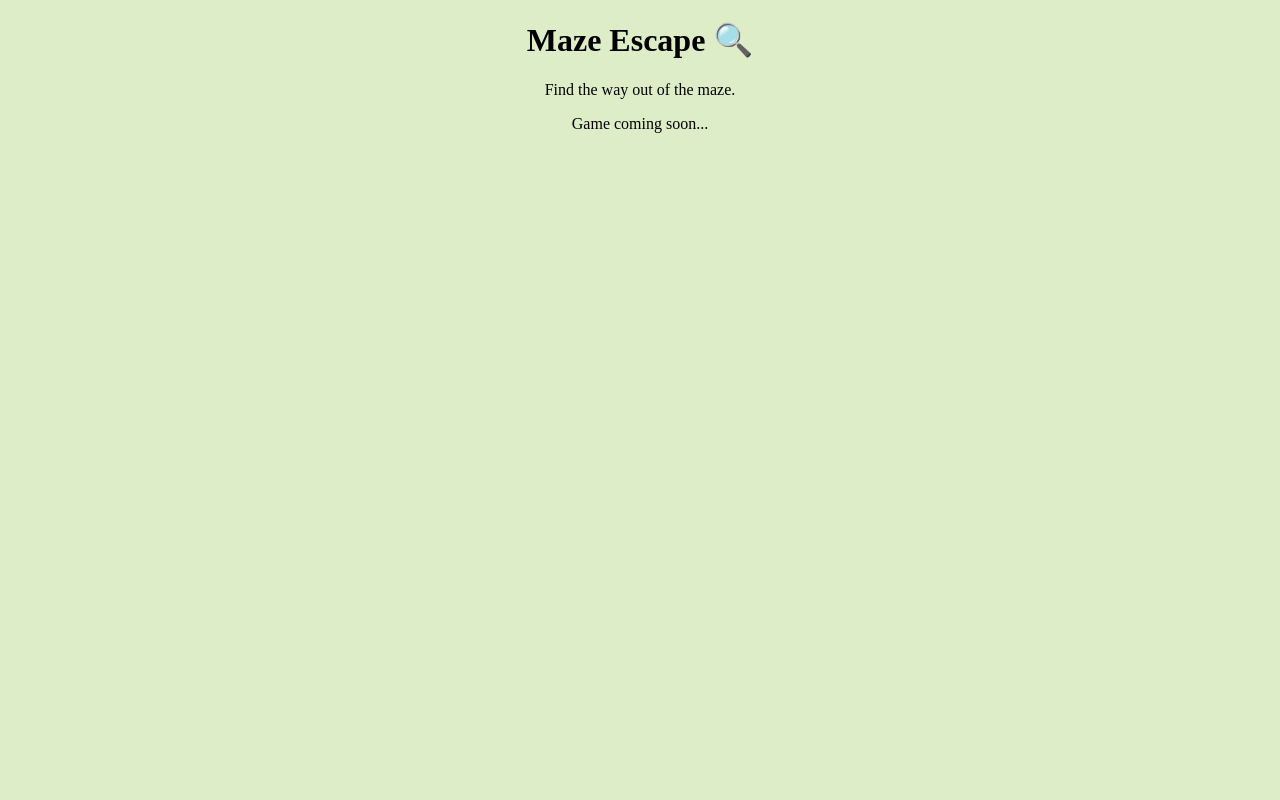
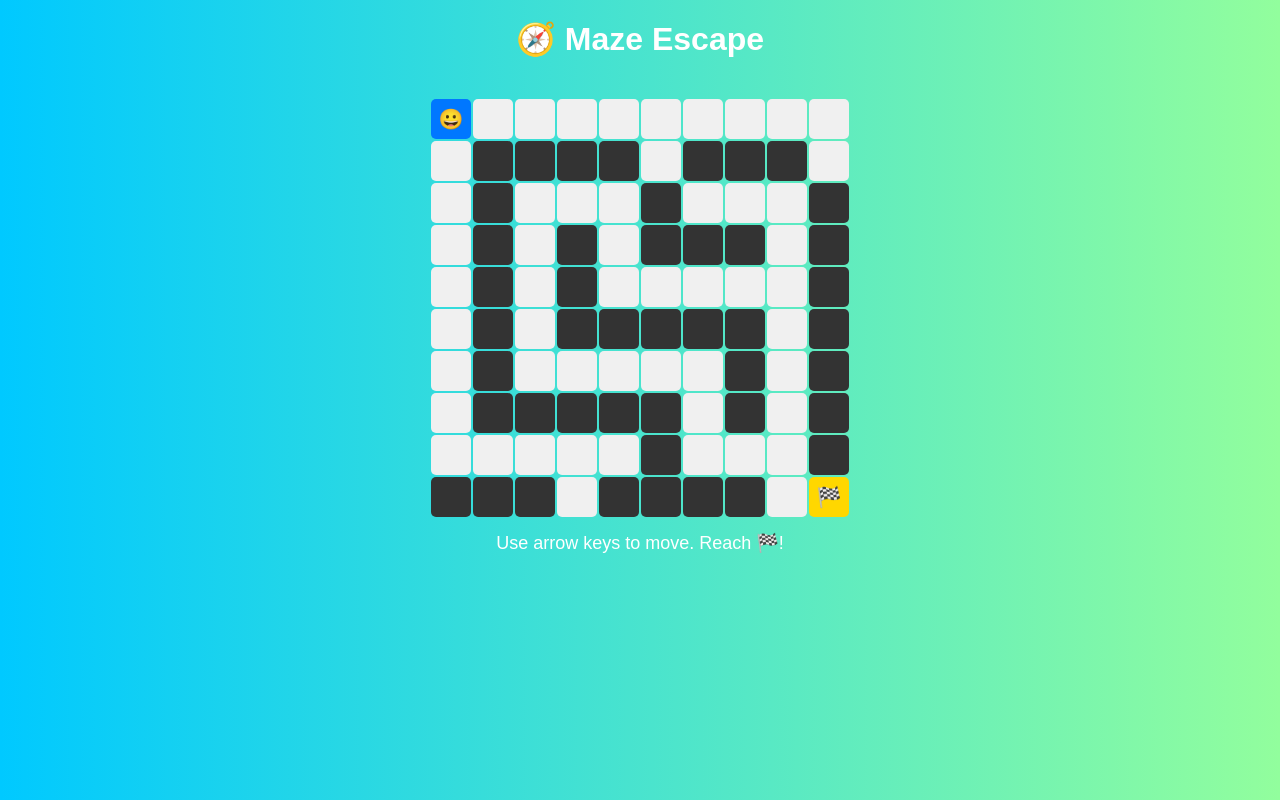
Before and after one commit to Gurman475/Gurman-games, a plain HTML site: page Game11.html in a window 1280 px wide. Drawn offline with Linux system fonts and the light colour scheme.

Commit message:
Update Game11.html

```diff
--- a/Game11.html
+++ b/Game11.html
@@ -1,17 +1,137 @@
 <!DOCTYPE html>
-<html>
+<html lang="en">
 <head>
-  <title>Maze Escape</title>
+  <meta charset="UTF-8">
+  <title>Game 11: Maze Escape</title>
   <style>
     body {
-      background: #dcedc8;
+      margin: 0;
+      background: linear-gradient(to right, #00c9ff, #92fe9d);
+      font-family: 'Arial', sans-serif;
+      display: flex;
+      flex-direction: column;
+      align-items: center;
+    }
+
+    h1 {
+      color: #fff;
+      margin-top: 20px;
+    }
+
+    #maze {
+      display: grid;
+      grid-template-columns: repeat(10, 40px);
+      grid-template-rows: repeat(10, 40px);
+      gap: 2px;
+      margin-top: 20px;
+    }
+
+    .cell {
+      width: 40px;
+      height: 40px;
+      background-color: #f0f0f0;
       text-align: center;
+      line-height: 40px;
+      font-size: 20px;
+      border-radius: 5px;
+      transition: 0.2s;
+    }
+
+    .player {
+      background-color: #0077ff;
+      color: white;
+    }
+
+    .goal {
+      background-color: gold;
+    }
+
+    .wall {
+      background-color: #333;
+    }
+
+    #info {
+      margin-top: 15px;
+      font-size: 18px;
+      color: #fff;
     }
   </style>
 </head>
 <body>
-  <h1>Maze Escape 🔍</h1>
-  <p>Find the way out of the maze.</p>
-  <p>Game coming soon...</p>
+
+  <h1>🧭 Maze Escape</h1>
+  <div id="maze"></div>
+  <div id="info">Use arrow keys to move. Reach 🏁!</div>
+
+  <script>
+    const maze = document.getElementById('maze');
+    const size = 10;
+
+    const layout = [
+      '          ',
+      ' WWWW WWW ',
+      ' W   W   W',
+      ' W W WWW W',
+      ' W W     W',
+      ' W WWWWW W',
+      ' W     W W',
+      ' WWWWW W W',
+      '     W   W',
+      'WWW WWWW G',
+    ];
+
+    let playerX = 0;
+    let playerY = 0;
+
+    function renderMaze() {
+      maze.innerHTML = '';
+      for (let y = 0; y < size; y++) {
+        for (let x = 0; x < size; x++) {
+          const cell = document.createElement('div');
+          cell.classList.add('cell');
+
+          const char = layout[y][x];
+          if (x === playerX && y === playerY) {
+            cell.classList.add('player');
+            cell.textContent = '😀';
+          } else if (char === 'W') {
+            cell.classList.add('wall');
+          } else if (char === 'G') {
+            cell.classList.add('goal');
+            cell.textContent = '🏁';
+          }
+
+          maze.appendChild(cell);
+        }
+      }
+    }
+
+    function movePlayer(dx, dy) {
+      const newX = playerX + dx;
+      const newY = playerY + dy;
+
+      if (newX < 0 || newX >= size || newY < 0 || newY >= size) return;
+      if (layout[newY][newX] === 'W') return;
+
+      playerX = newX;
+      playerY = newY;
+
+      renderMaze();
+
+      if (layout[playerY][playerX] === 'G') {
+        document.getElementById('info').textContent = '🎉 You Escaped the Maze!';
+      }
+    }
+
+    document.addEventListener('keydown', function(e) {
+      if (e.key === 'ArrowUp') movePlayer(0, -1);
+      else if (e.key === 'ArrowDown') movePlayer(0, 1);
+      else if (e.key === 'ArrowLeft') movePlayer(-1, 0);
+      else if (e.key === 'ArrowRight') movePlayer(1, 0);
+    });
+
+    renderMaze();
+  </script>
+
 </body>
 </html>
```
